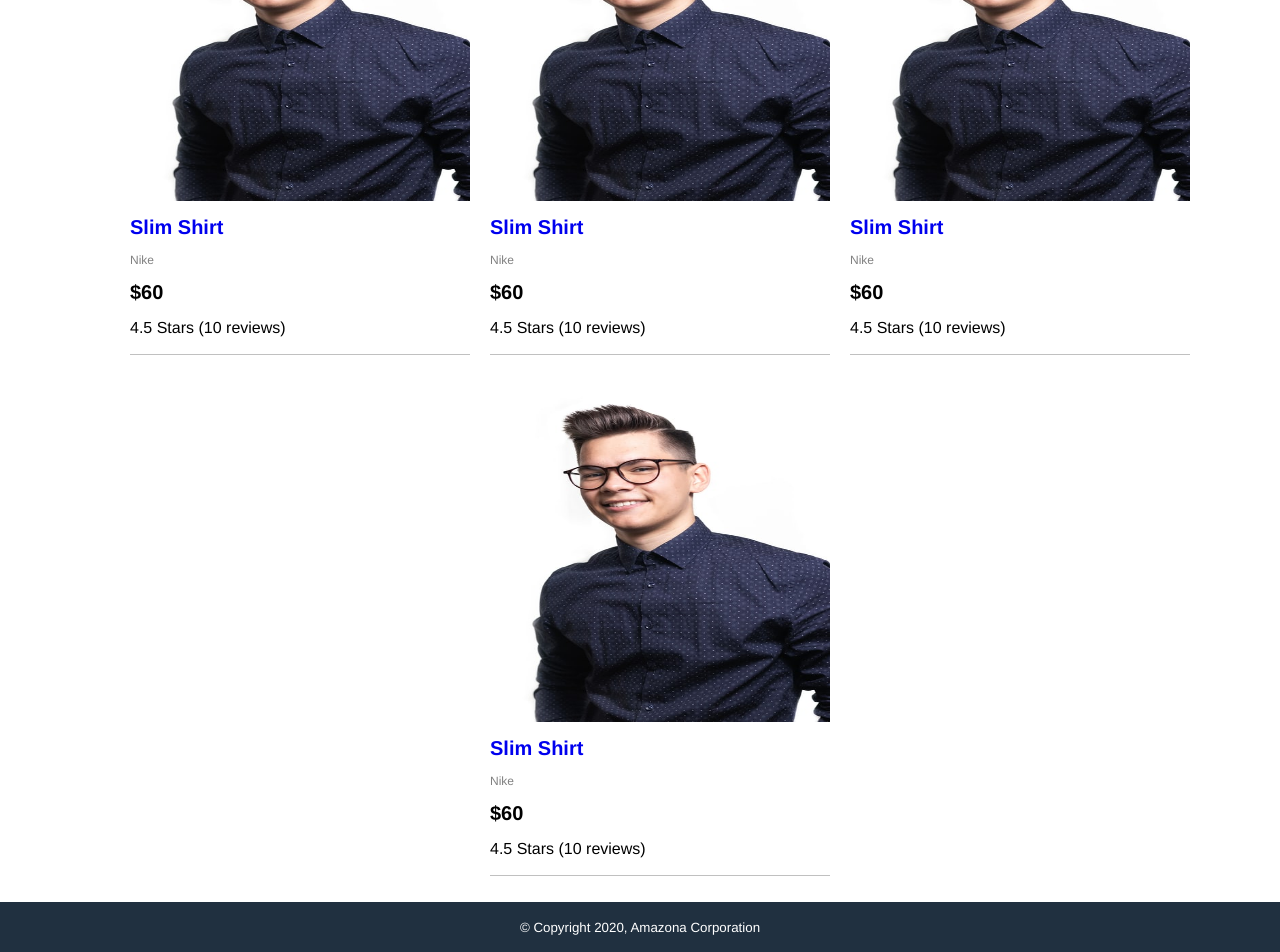
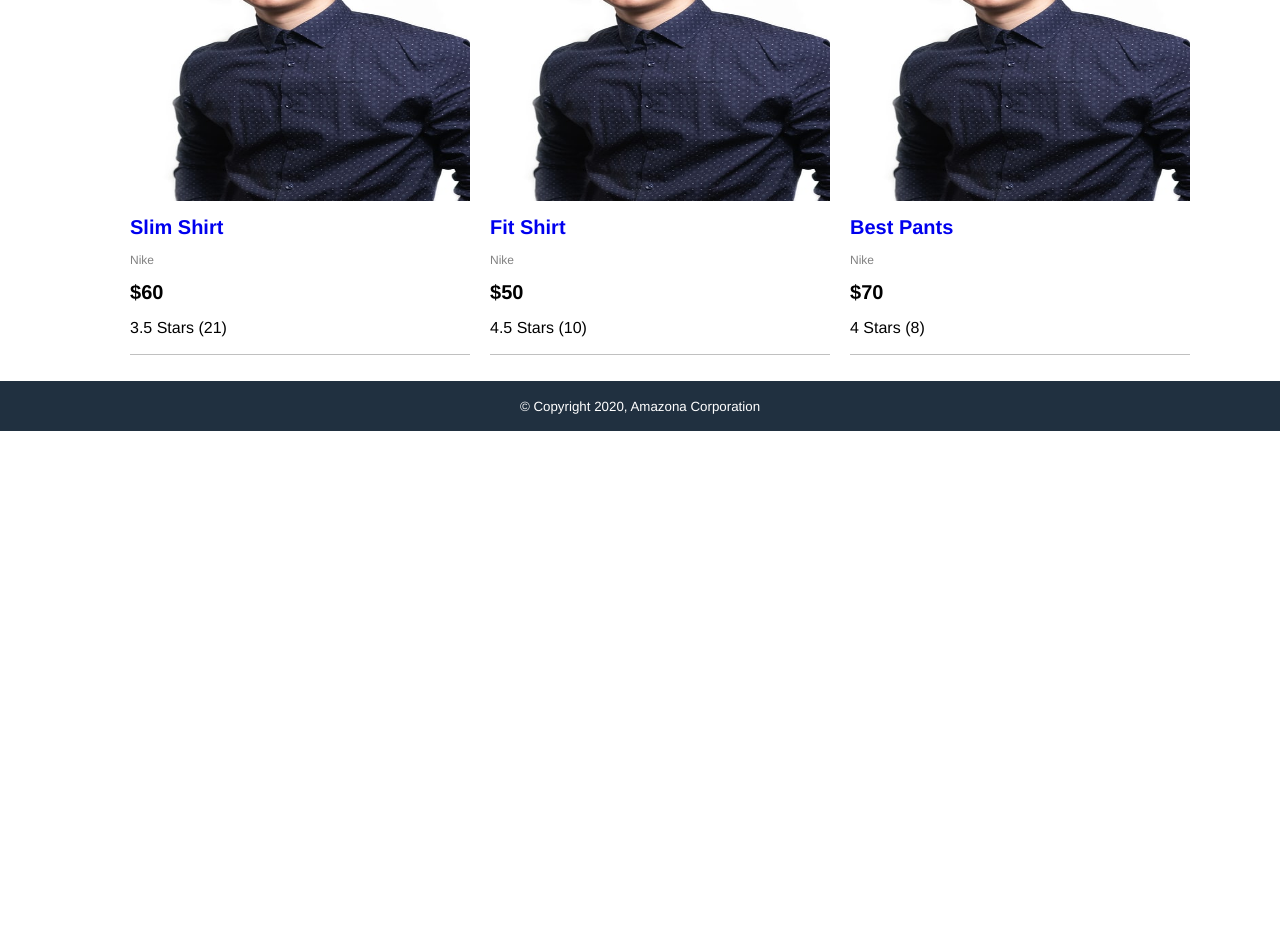
Before and after one commit to Ravi1717/amazona-ecommerce, a React (Create React App) app in the folder amazona/frontend/: page / in a window 1280 px wide. Shown: the part 222-1174 px from the top of the page. After the commit the page ends 800 px from the top, so only its background shows below. Built offline with nearby package versions, Linux system fonts and the light colour scheme.

Commit message:
product data changes static to dynamic

```diff
--- a/amazona/frontend/src/App.js
+++ b/amazona/frontend/src/App.js
@@ -1,5 +1,6 @@
 import React from "react";
 import "./App.css";
+import data from "./data";
 
 function App() {
   const openMenu = () => {
@@ -39,68 +40,25 @@
       <main className="main">
         <div className="content">
           <ul className="products">
+            {data.products.map((product) => (
               <li>
                 <div className="product">
                   <img
                     className="product-image"
-                  src="/images/d1.jpg"
+                    src={product.image}
                     alt="product"
                   />
                   <div className="product-name">
-                  <a href="product.html">Slim Shirt</a>
+                    <a href="product.html">{product.name}</a>
                   </div>
-                <div className="product-brand">Nike</div>
-                <div className="product-price">$60</div>
-                <div className="product-rating">4.5 Stars (10 reviews)</div>
+                  <div className="product-brand">{product.brand}</div>
+                  <div className="product-price">${product.price}</div>
+                  <div className="product-rating">
+                    {product.rating} Stars ({product.numReviews})
+                  </div>
                 </div>
               </li>
-
-            <li>
-              <div className="product">
-                <img
-                  className="product-image"
-                  src="/images/d1.jpg"
-                  alt="product"
-                />
-                <div className="product-name">
-                  <a href="product.html">Slim Shirt</a>
-                </div>
-                <div className="product-brand">Nike</div>
-                <div className="product-price">$60</div>
-                <div className="product-rating">4.5 Stars (10 reviews)</div>
-              </div>
-            </li>
-            <li>
-              <div className="product">
-                <img
-                  className="product-image"
-                  src="/images/d1.jpg"
-                  alt="product"
-                />
-                <div className="product-name">
-                  <a href="product.html">Slim Shirt</a>
-                </div>
-                <div className="product-brand">Nike</div>
-                <div className="product-price">$60</div>
-                <div className="product-rating">4.5 Stars (10 reviews)</div>
-              </div>
-            </li>
-
-            <li>
-              <div className="product">
-                <img
-                  className="product-image"
-                  src="/images/d1.jpg"
-                  alt="product"
-                />
-                <div className="product-name">
-                  <a href="product.html">Slim Shirt</a>
-                </div>
-                <div className="product-brand">Nike</div>
-                <div className="product-price">$60</div>
-                <div className="product-rating">4.5 Stars (10 reviews)</div>
-              </div>
-            </li>
+            ))}
           </ul>
         </div>
         <ul></ul>
--- /dev/null
+++ b/amazona/frontend/src/data.js
@@ -0,0 +1,31 @@
+export default {
+  products: [
+    {
+      name: "Slim Shirt",
+      category: "Shirts",
+      image: "images/d1.jpg",
+      price: 60,
+      brand: "Nike",
+      rating: 3.5,
+      numReviews: 21,
+    },
+    {
+      name: "Fit Shirt",
+      category: "Shirts",
+      image: "images/d1.jpg",
+      price: 50,
+      brand: "Nike",
+      rating: 4.5,
+      numReviews: 10,
+    },
+    {
+      name: "Best Pants",
+      category: "Pants",
+      image: "images/d1.jpg",
+      price: 70,
+      brand: "Nike",
+      rating: 4.0,
+      numReviews: 8,
+    },
+  ],
+};
```
Lines whose indentation alone changed are shown as unchanged.
